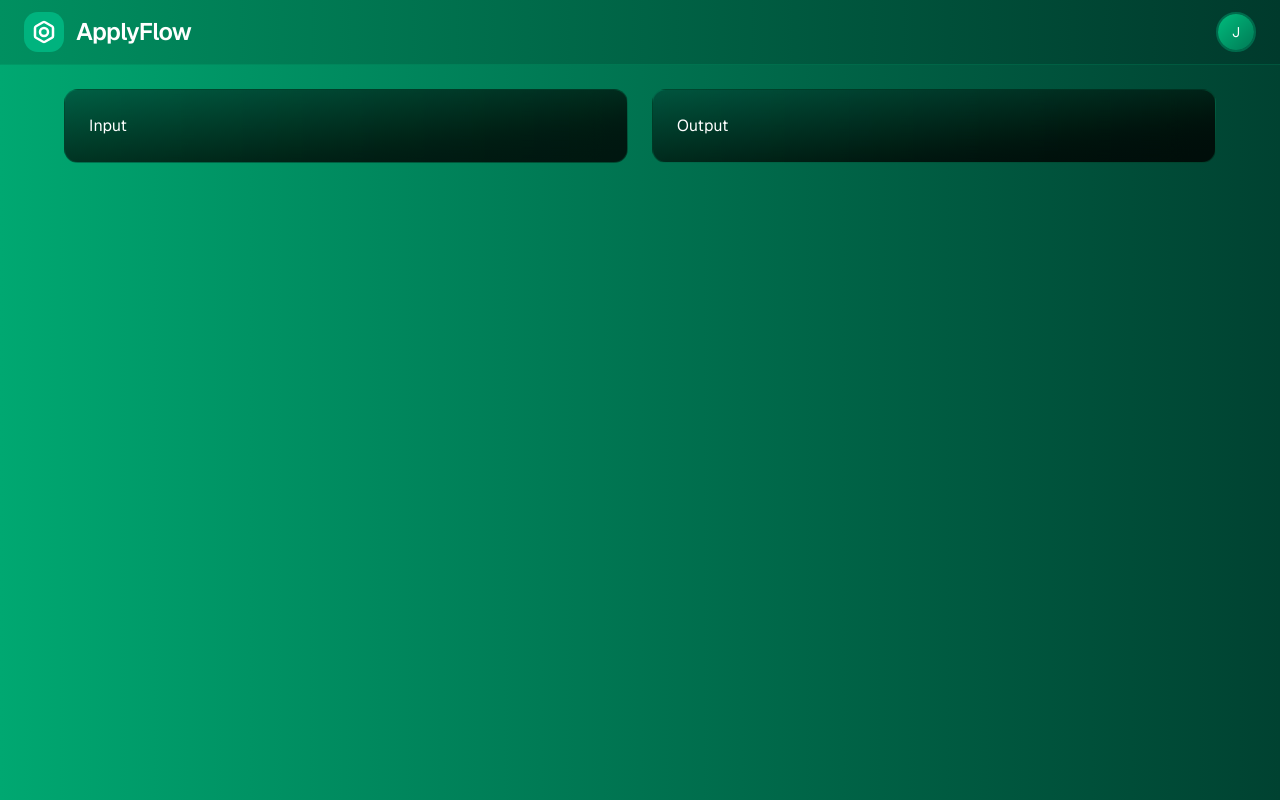
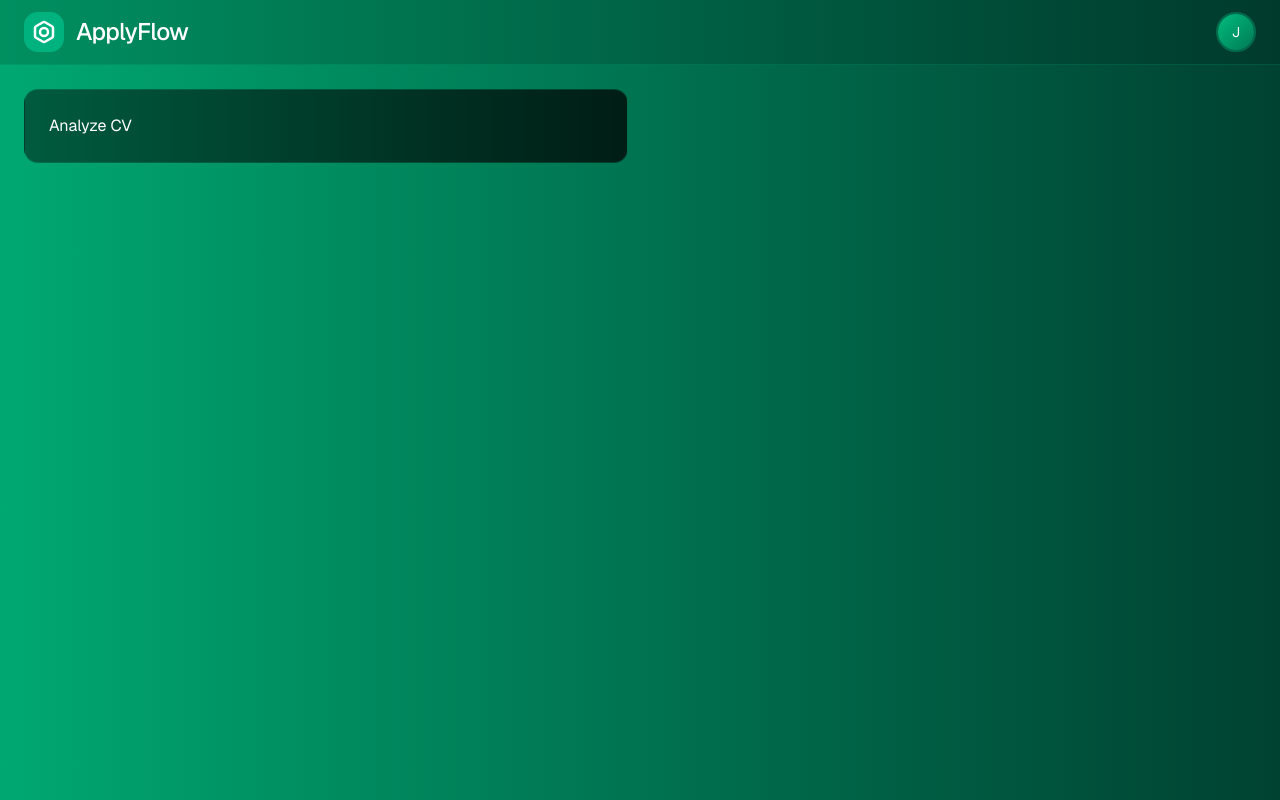
Before and after one commit to Lucreciaaaa/applyflow, a Next.js app: page /analyze in a window 1280 px wide. Built offline with nearby package versions, Linux system fonts and the light colour scheme.

Commit message:
wip : analysis input state

```diff
--- a/src/app/(app)/analyze/page.tsx
+++ b/src/app/(app)/analyze/page.tsx
@@ -1,17 +1,9 @@
-import Card from "@/components/shared/card";
+import AnalysisContainer from "@/components/features/analysis/analysis-container";
 
 export default function JobAnalyzer() {
   return (
-    <div className="mx-auto w-full max-w-6xl">
-      <div className="grid grid-cols-2 gap-6">
-        <Card>
-          <h1 className="text-white">Input</h1>
-        </Card>
-
-        <Card>
-          <h1 className="text-white">Output</h1>
-        </Card>
-      </div>
+    <div className="mx-auto w-full">
+      <AnalysisContainer />
     </div>
   );
 }
--- /dev/null
+++ b/src/components/features/analysis/analysis-container.tsx
@@ -0,0 +1,19 @@
+"use client";
+
+import { AnalysisState } from "@/types/analysis/state";
+import { useState } from "react";
+import AnalysisInput from "./analysis-input";
+
+const AnalysisContainer = () => {
+  const [state, setState] = useState<AnalysisState>({ status: "idle" });
+
+  return (
+    <div className="grid grid-cols-2 gap-6">
+      <AnalysisInput
+        disabled={state.status === "loading"}
+        onSubmit={() => setState({ status: "loading" })}
+      />
+    </div>
+  );
+};
+export default AnalysisContainer;
--- /dev/null
+++ b/src/components/features/analysis/analysis-input.tsx
@@ -0,0 +1,25 @@
+"use client";
+
+import Card from "@/components/shared/card";
+
+type InputProps = {
+  onSubmit: () => void;
+  disabled: boolean;
+};
+
+const AnalysisInput = ({ disabled, onSubmit }: InputProps) => {
+  /* TODO :
+  const [file, setFile] = useState<File | null>(null);
+  const [jobDescription, setJobDescription] = useState(""); */
+
+  return (
+    <Card>
+      {/* upload */}
+      {/* textarea */}
+      <button onClick={onSubmit} disabled={disabled} className="text-white">
+        Analyze CV
+      </button>
+    </Card>
+  );
+};
+export default AnalysisInput;
--- a/src/components/layout/app-topbar.tsx
+++ b/src/components/layout/app-topbar.tsx
@@ -13,7 +13,7 @@ const AppTopbar = () => {
           <div className="flex items-center justify-center rounded-xl bg-[#00b37e] p-2">
             <Bolt size={24} color="white" strokeWidth={2.5} />
           </div>
-          <h1 className="text-2xl font-semibold tracking-tight text-white">ApplyFlow</h1>
+          <h1 className="text-2xl font-medium tracking-tight text-white">ApplyFlow</h1>
         </div>
 
         {/* Action Section */}
--- a/src/components/shared/card.tsx
+++ b/src/components/shared/card.tsx
@@ -9,7 +9,7 @@ export default function Card({ children, className }: CardProps) {
   return (
     <div
       className={cn(
-        "rounded-xl border border-emerald-500/20 bg-linear-to-br from-emerald-900/80 to-black/80 p-6 backdrop-blur-xl",
+        "rounded-xl border border-emerald-500/20 bg-linear-to-r from-[#005b3e] to-[#001d15] p-6 backdrop-blur-xl",
         className,
       )}
     >
--- /dev/null
+++ b/src/types/analysis/state.ts
@@ -0,0 +1,15 @@
+type AnalysisResult = {
+  matchScore: number;
+  missingSkills: string[];
+  redFlags: string[];
+  suggestions: string[];
+};
+
+export type AnalysisState =
+  | { status: "idle" }
+  | { status: "loading" }
+  | {
+      status: "success";
+      data: AnalysisResult;
+    }
+  | { status: "error"; error: string };
```
Also changed, not shown: src/components/features/analysis/analysis-output.tsx (added).
